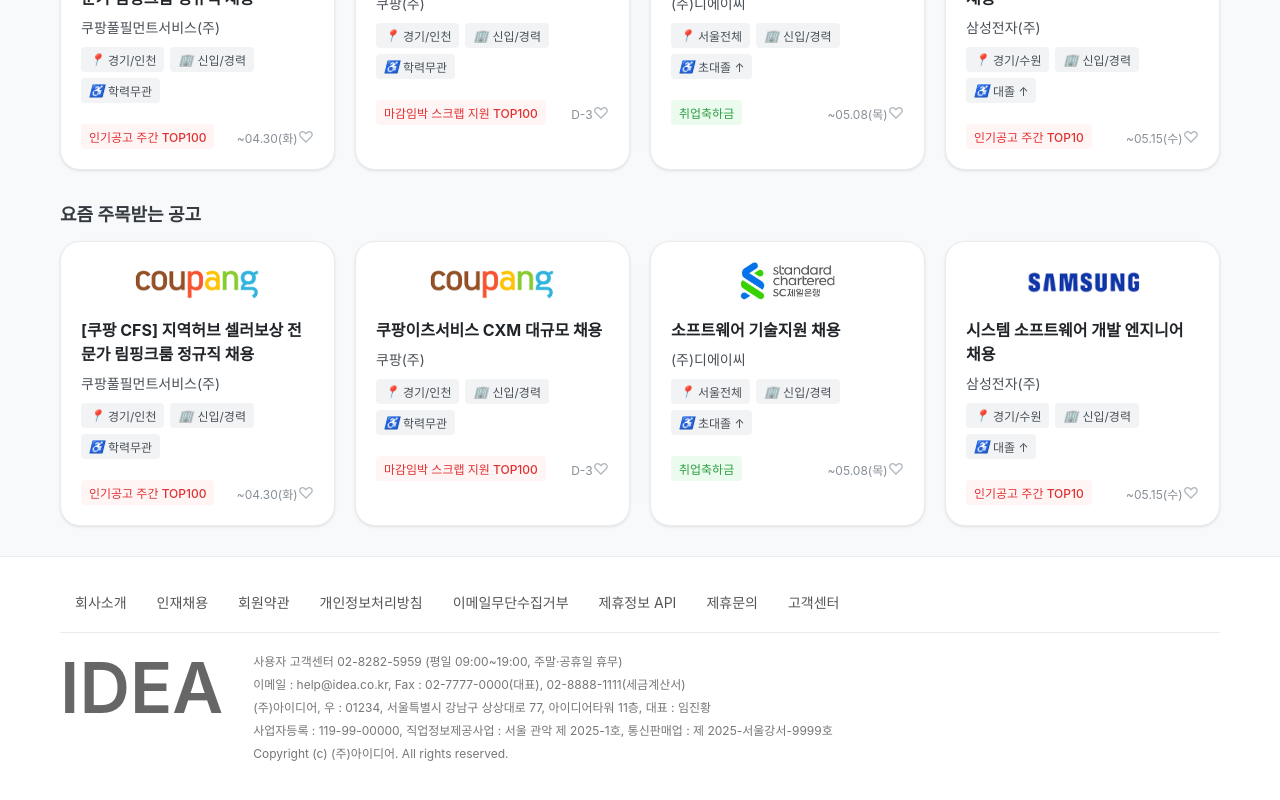
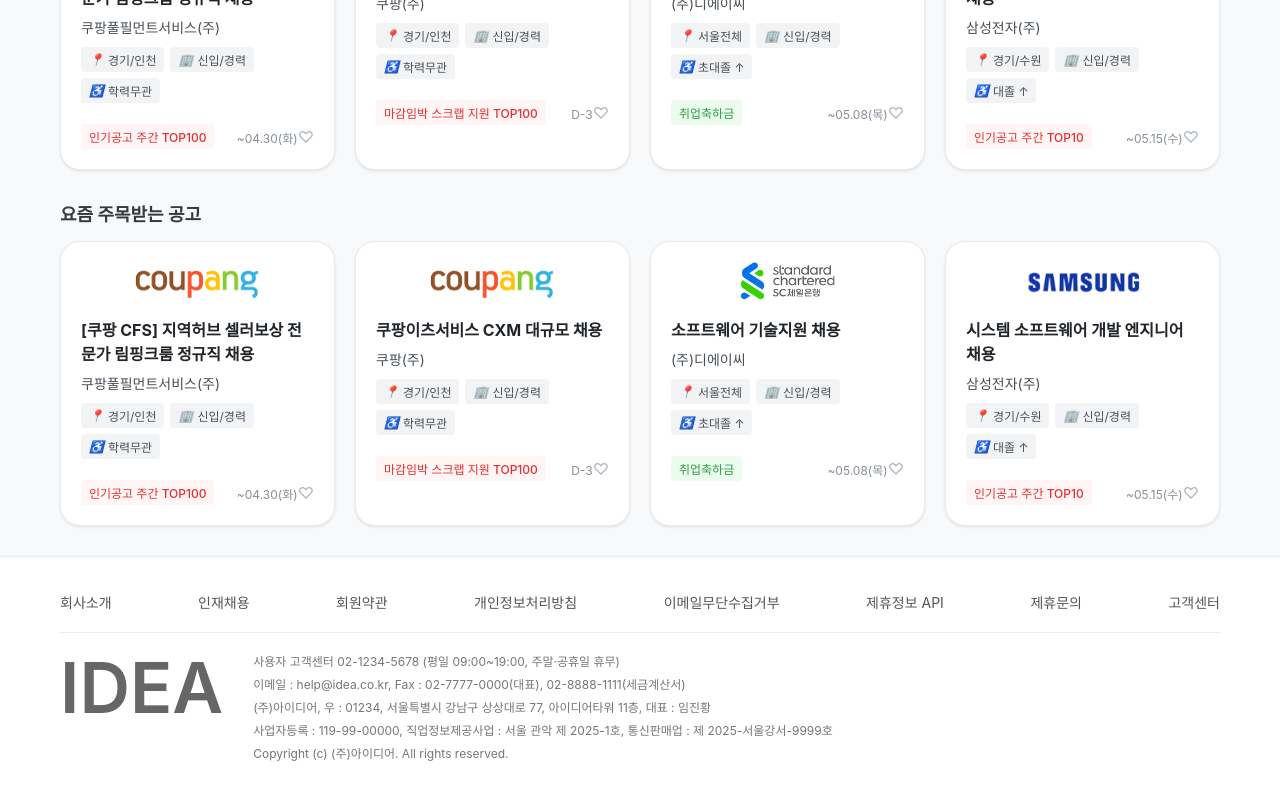
Before and after one commit to Bakiwoom/IDEA-frontend, a React (Create React App) app: page / in a window 1280 px wide. Shown: the part 883-1683 px from the top of the page. Built offline with nearby package versions, Linux system fonts and the light colour scheme.

Commit message:
Footer 간격 조정

```diff
--- a/src/assets/css/layout/Footer.module.css
+++ b/src/assets/css/layout/Footer.module.css
@@ -12,23 +12,28 @@
 
 .menu {
   display: flex;
-  flex-wrap: wrap;
-  /* justify-content: center; */
+  justify-content: space-between; /* 아이템들 사이에 동일한 여백 생성 */
   margin-bottom: 20px;
   border-bottom: 1px solid #e9ecef;
   padding-bottom: 15px;
+  width: 100%;
 }
 
 .menuItem {
   text-decoration: none;
   color: #555;
   font-size: 14px;
-  margin: 0 15px;
   padding: 5px 0;
+  white-space: nowrap; /* 텍스트가 줄바꿈 되지 않도록 설정 */
 }
 
 .menuItem:hover {
   color: #4263eb;
+}
+
+/* 첫 번째 아이템(회사소개)과 마지막 아이템(고객센터)을 제외한 모든 아이템에 대한 스타일 */
+.menuItem:not(:first-child):not(:last-child) {
+  text-align: center;
 }
 
 .infoContainer {
@@ -161,6 +166,7 @@
   }
 
   .menu {
+    flex-wrap: wrap;
     justify-content: flex-start;
   }
 
--- a/src/components/Footer.jsx
+++ b/src/components/Footer.jsx
@@ -40,7 +40,7 @@
 
           <div className={styles.info}>
             <p className={styles.infoText}>
-              사용자 고객센터 02-8282-5959 (평일 09:00~19:00, 주말·공휴일 휴무)
+              사용자 고객센터 02-1234-5678 (평일 09:00~19:00, 주말·공휴일 휴무)
             </p>
             <p className={styles.infoText}>
               이메일 : help@idea.co.kr, Fax : 02-7777-0000(대표),
```
